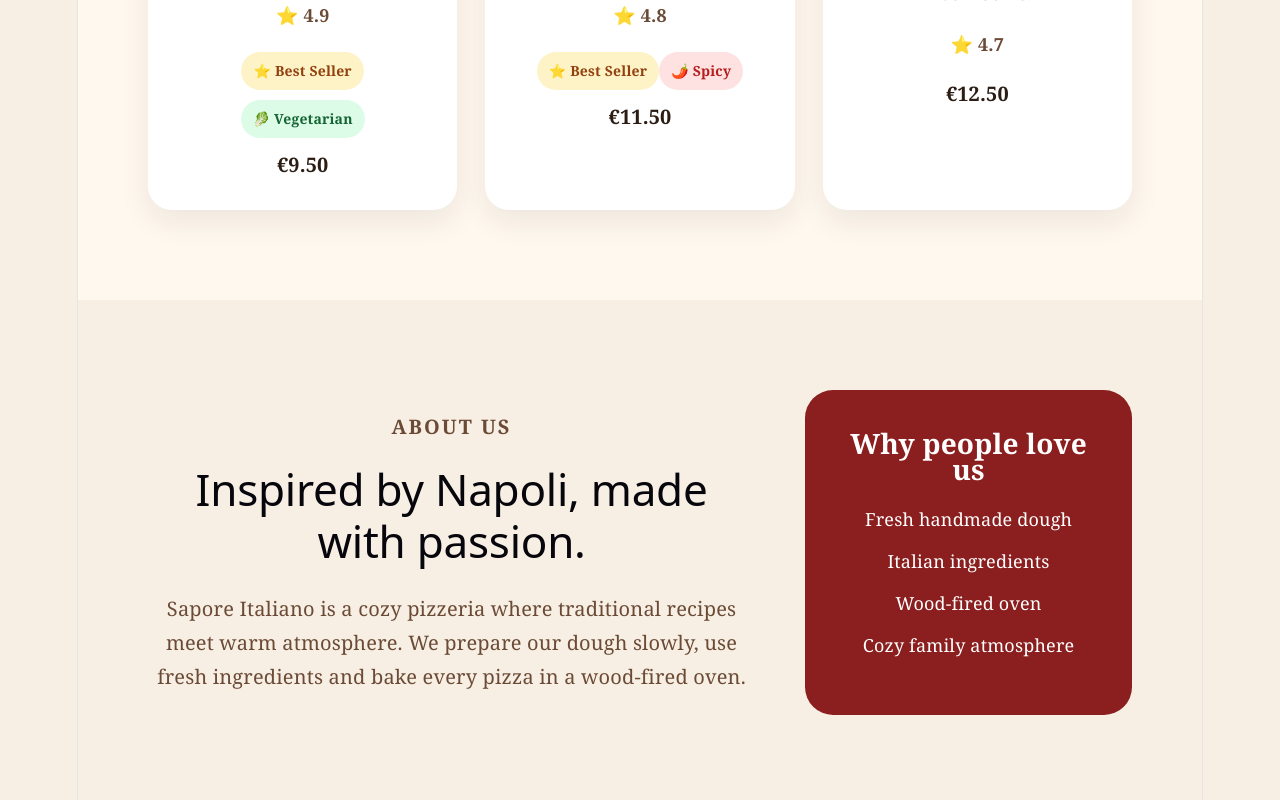
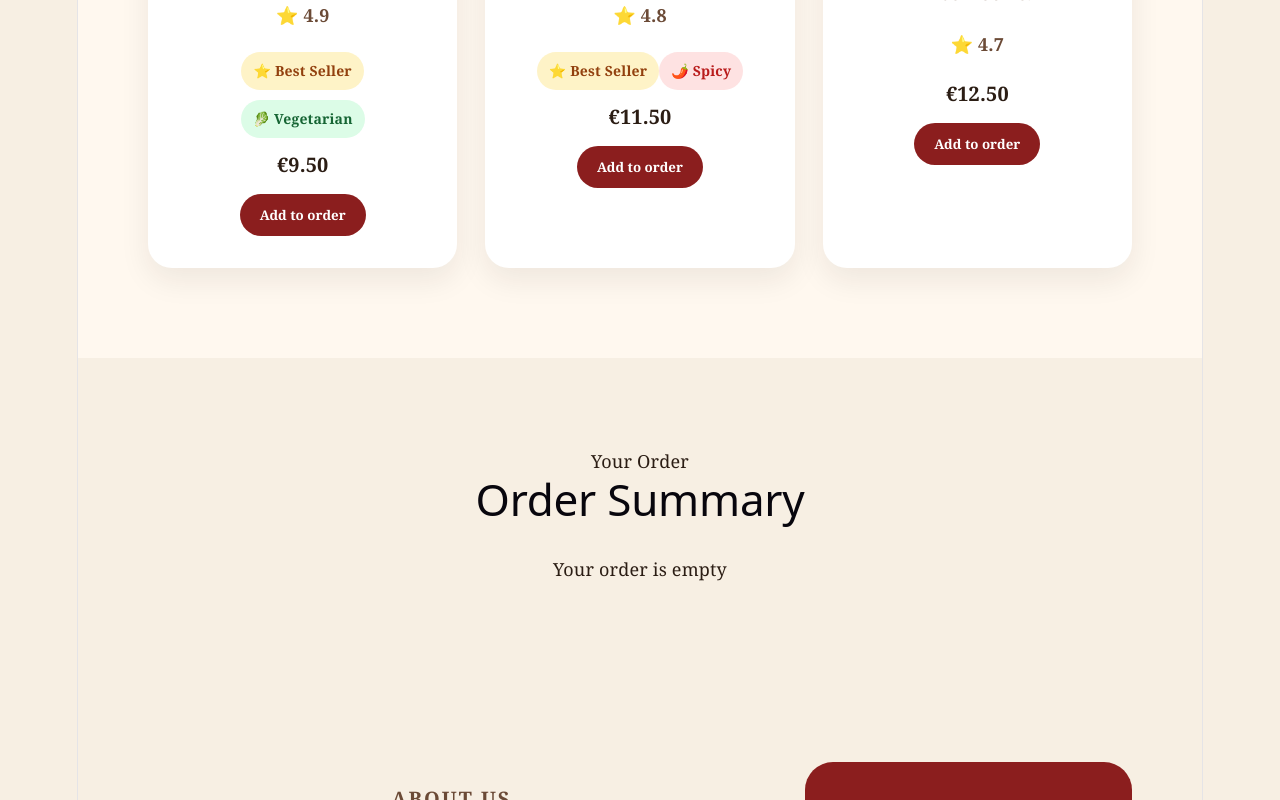
Before and after one commit to evolflow/pizzeria-website, a React (Vite) app: page / in a window 1280 px wide. Shown: the part 1940-2740 px from the top of the page. Built offline with nearby package versions, Linux system fonts and the light colour scheme.

Commit message:
Session 60 - Continued Sapore Italiano development

```diff
--- a/src/App.css
+++ b/src/App.css
@@ -678,3 +678,87 @@ body {
     padding: 28px 24px;
   }
 }
+
+.open-status {
+  margin-top: 12px;
+  color: #166534 !important;
+  font-weight: 700;
+}
+
+.closed-status {
+  margin-top: 12px;
+  color: #b91c1c !important;
+  font-weight: 700;
+}
+
+.dark .open-status {
+  color: #86efac !important;
+}
+
+.dark .closed-status {
+  color: #fca5a5 !important;
+}
+
+/* order */
+
+.order-button {
+  margin-top: 16px;
+  padding: 12px 20px;
+  border: none;
+  border-radius: 999px;
+  background: #8b1e1e;
+  color: white;
+  font-weight: 700;
+  font-family: inherit;
+  cursor: pointer;
+}
+
+.oder-button:hover {
+  background: #6f1717;
+}
+
+.order-summary {
+  padding: 90px 70px;
+  background: #f7efe3;
+  text-align: center;
+}
+
+.order-summary h2 {
+  font-size: 44px;
+  margin-bottom: 30px;
+}
+
+.empty-order {
+  color: #6b4a36;
+  font-size: 18px;
+}
+
+.order-list {
+  max-width: 600px;
+  margin: 0 auto;
+  display: grid;
+  gap: 16px;
+}
+
+.order-item {
+  background: white;
+  padding: 18px 24px;
+  border-radius: 18px;
+  display: flex;
+  justify-content: space-between;
+  box-shadow: 0 12px 30px rgba(43, 29, 20, 0.08);
+}
+
+.dark .order-summary {
+  background: #1a1a1a;
+  color: #f7efe3;
+}
+
+.dark .order-item {
+  background: #2f2f2f;
+  color: white;
+}
+
+.dark .empty-order {
+  color: #e7d8c5;
+}
--- a/src/App.jsx
+++ b/src/App.jsx
@@ -60,6 +60,7 @@ function App() {
 
   const [bookingName, setBookingName] = useState("");
   const [bookingMessage, setBookingMessage] = useState("");
+  const [orderItems, setOrderItems] = useState([]);
 
   function handleBookingSubmit(event) {
     event.preventDefault();
@@ -73,6 +74,13 @@ function App() {
       `Thank you, ${bookingName}! Your table request was sent.`,
     );
     setBookingName("");
+  }
+
+  const currentHour = new Date().getHours();
+  const isOpen = currentHour >= 11 && currentHour < 23;
+
+  function handleAddToOrder(pizza) {
+    setOrderItems([...orderItems, pizza]);
   }
   return (
     <div className={darkMode ? "app dark" : "app"}>
@@ -182,10 +190,36 @@ function App() {
                 {pizza.spicy && <span className="badge">🌶️ Spicy</span>}
 
                 <span className="price">{pizza.price}</span>
+
+                <button
+                  className="order-button"
+                  onClick={() => handleAddToOrder(pizza)}
+                >
+                  Add to order
+                </button>
               </div>
             </div>
           ))}
         </div>
+      </section>
+
+      <section className="order-summary">
+        <p className="small-tittle">Your Order</p>
+
+        <h2>Order Summary</h2>
+
+        {orderItems.length === 0 ? (
+          <p className="emty-order">Your order is empty</p>
+        ) : (
+          <div className="order-list">
+            {orderItems.map((item, index) => (
+              <div className="order-item" key={`${item.name}-${index}`}>
+                <span>{item.name}</span>
+                <strong>{item.price}</strong>
+              </div>
+            ))}
+          </div>
+        )}
       </section>
 
       <section className="about" id="about">
@@ -293,6 +327,10 @@ function App() {
             <h3>Opening Hours</h3>
             <p>Monday - Sunday</p>
             <p>11:00 - 23:00</p>
+
+            <p className={isOpen ? "open-status" : "closed-status"}>
+              {isOpen ? "Open now✅" : "Closed now ❌"}
+            </p>
           </div>
 
           <div>
```
Also changed, not shown: 1 other file (tests, documents, lock files or other folders).
